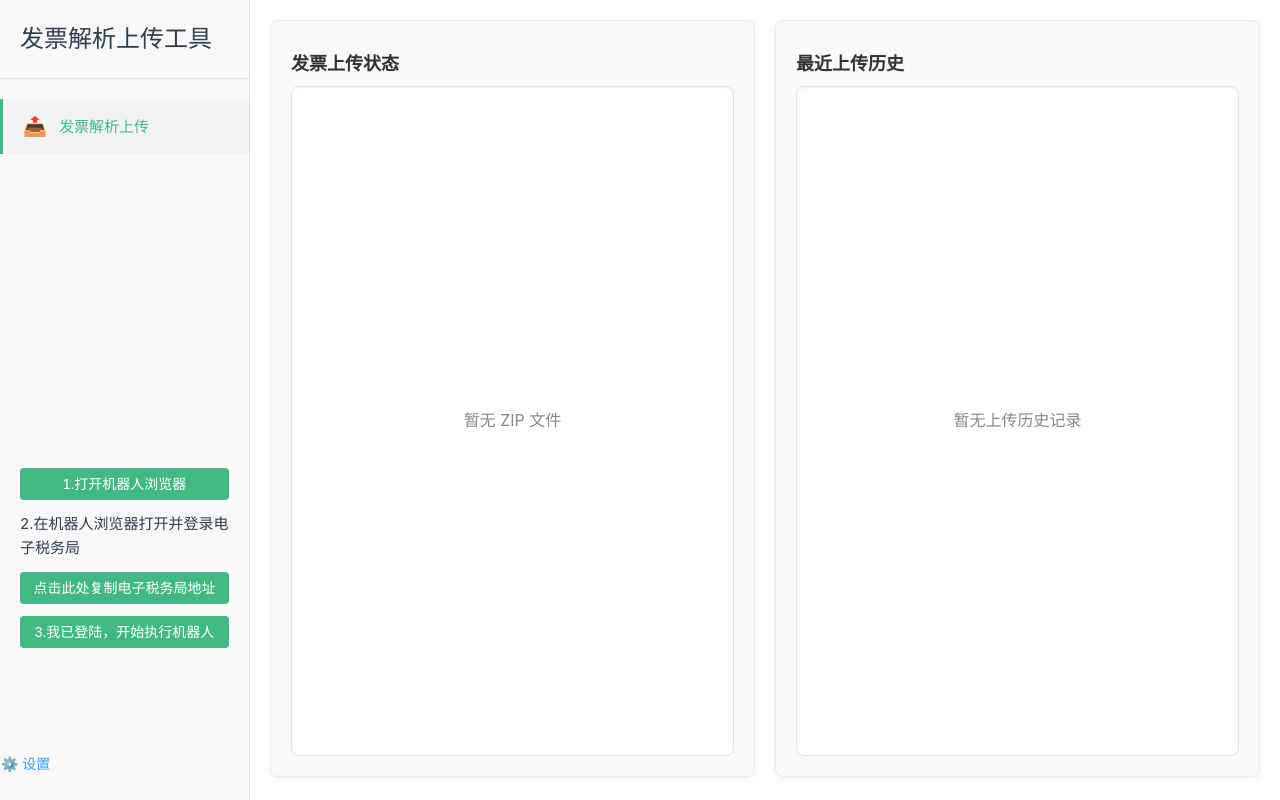
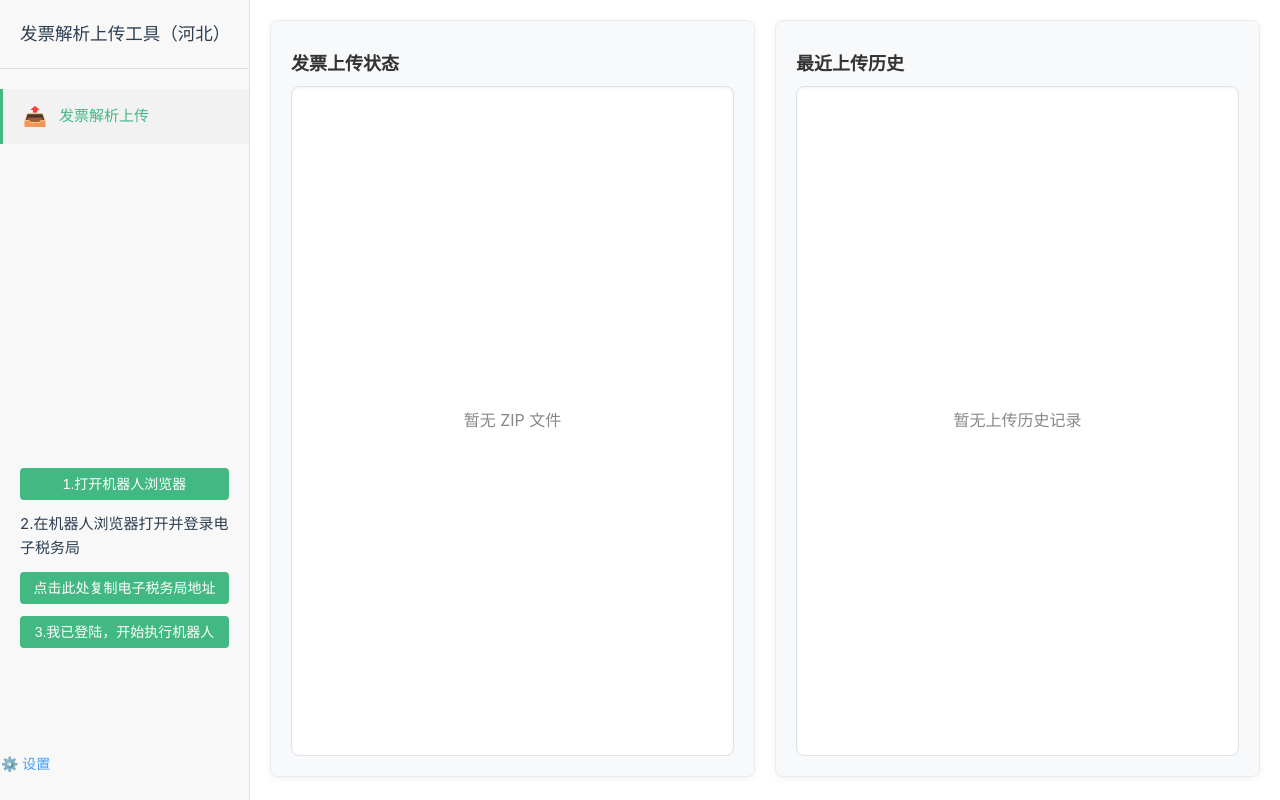
Before and after one commit to HenTai-Miao/invoice-download-tool, a Vue app: page /#/invoice-upload in a window 1280 px wide. Built offline with nearby package versions, Linux system fonts and the light colour scheme.

Commit message:
发票解析上传工具增加地区标识

```diff
--- a/src/App.vue
+++ b/src/App.vue
@@ -3,7 +3,7 @@
     <!-- 侧边栏 -->
     <aside class="sidebar">
       <div class="logo">
-        <h2>发票解析上传工具</h2>
+        <h3>发票解析上传工具（河北）</h3>
       </div>
       <nav class="menu">
         <RouterLink to="/invoice-upload" class="menu-item">
```
